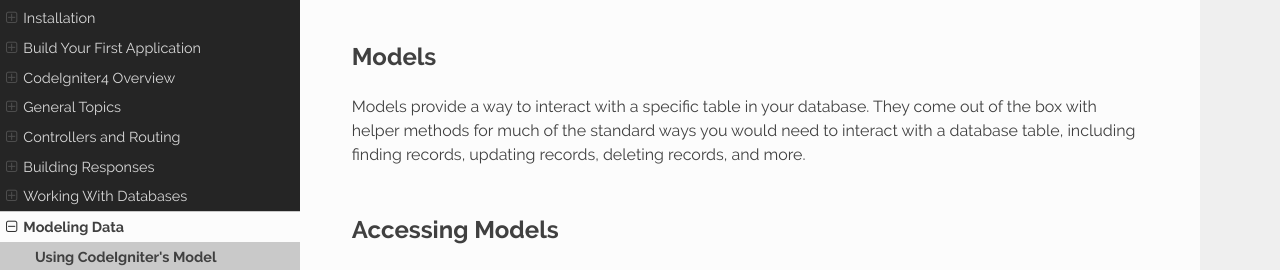
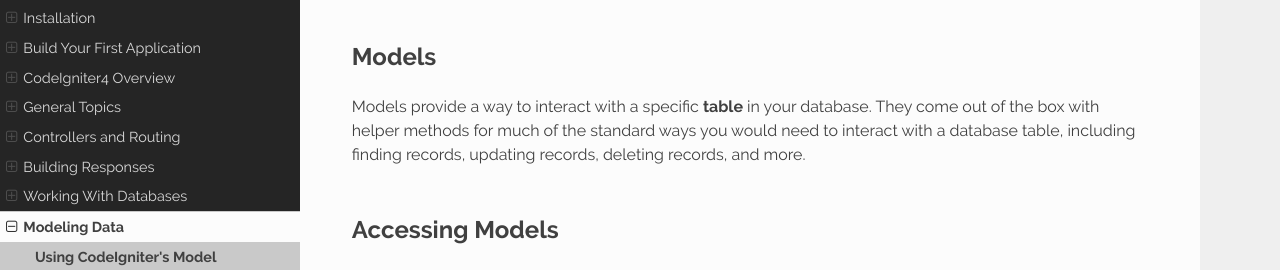
Before and after one commit to NEKOGET/ci4_user_guide_src, a Sphinx documentation site: the page built from source/models/model.rst, in a window 1280 px wide and 900 px high, scrolled down 551 px. Shown: the part 163-433 px from the top of the window. Built offline with Sphinx 7.4.7 and the Read the Docs theme 2.0.0, drawn with Linux system fonts in a browser that asks for light colours.

```diff
--- a/source/models/model.rst
+++ b/source/models/model.rst
@@ -9,7 +9,7 @@ Using CodeIgniter's Model
 Models
 ======
 
-Models provide a way to interact with a specific table in your database. They come out of the box with helper
+Models provide a way to interact with a specific **table** in your database. They come out of the box with helper
 methods for much of the standard ways you would need to interact with a database table, including finding records,
 updating records, deleting records, and more.
 
```
